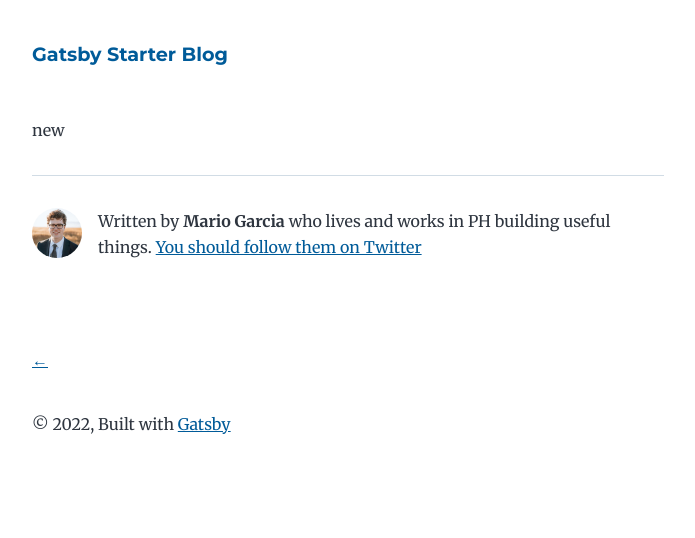
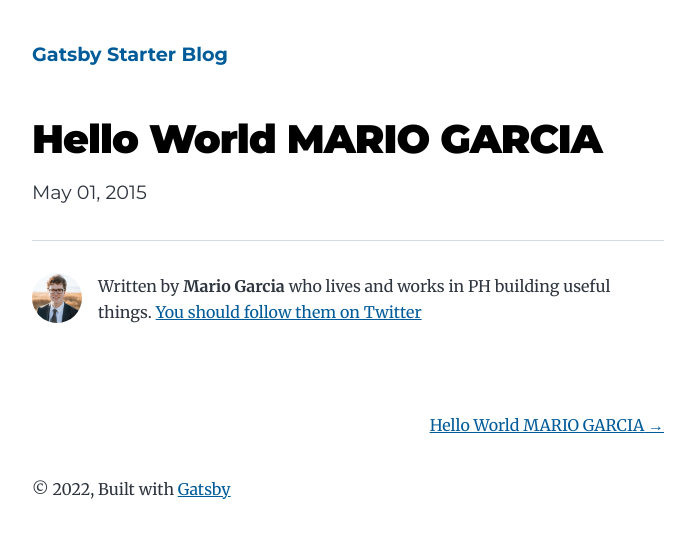
Before and after one commit to msgimanila/gatsby-starter-blog, a Gatsby site: page /article1/ in a window 1280 px wide. Shown: the whole page, without its empty margins (292-987 px from the left). Built offline with nearby package versions, Linux system fonts and the light colour scheme; Gatsby itself is replaced by a stand-in of ours.

Commit message:
Update index.md

```diff
--- a/content/blog/article1/index.md
+++ b/content/blog/article1/index.md
@@ -1 +1,5 @@
-new
+---
+title: Hello World MARIO GARCIA
+date: "2015-05-01T22:12:03.284Z"
+description: "Hello World"
+---
```
